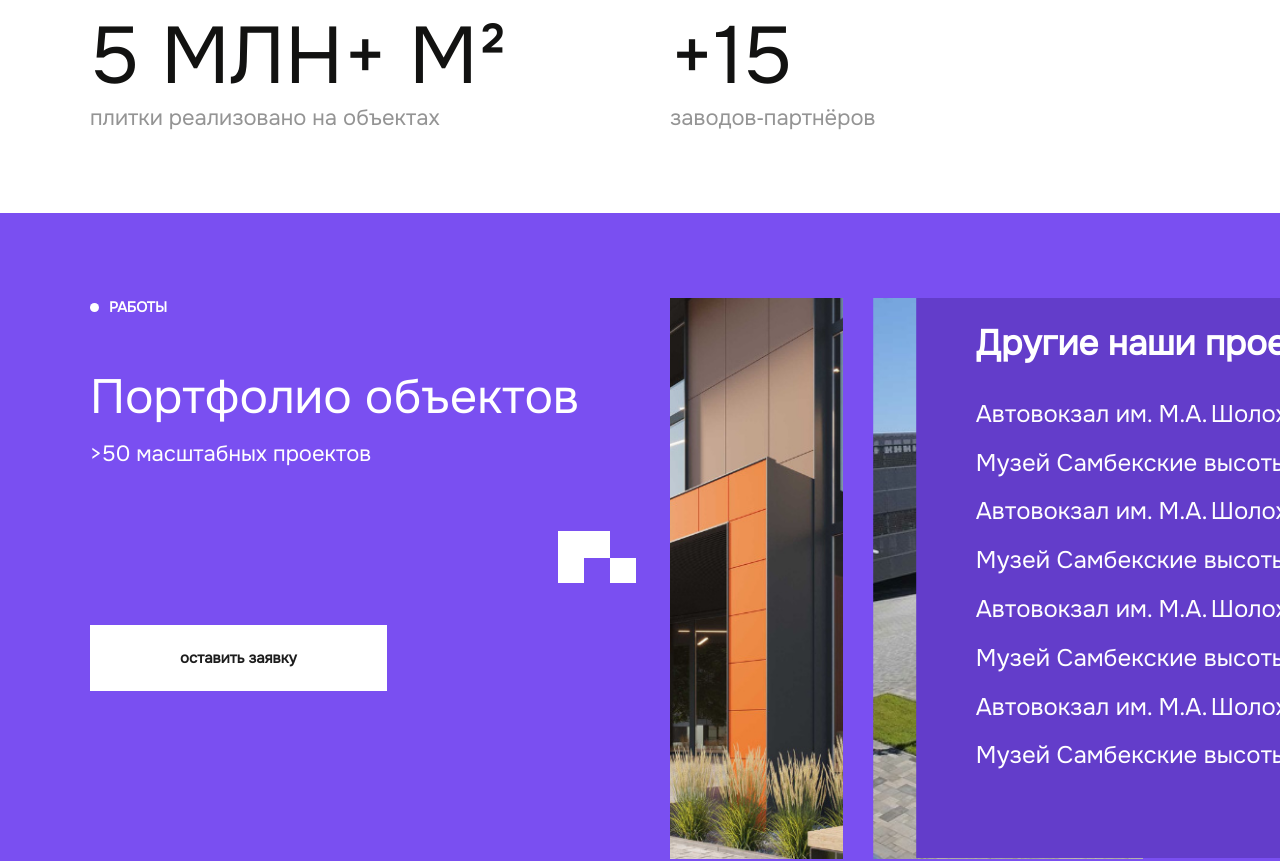
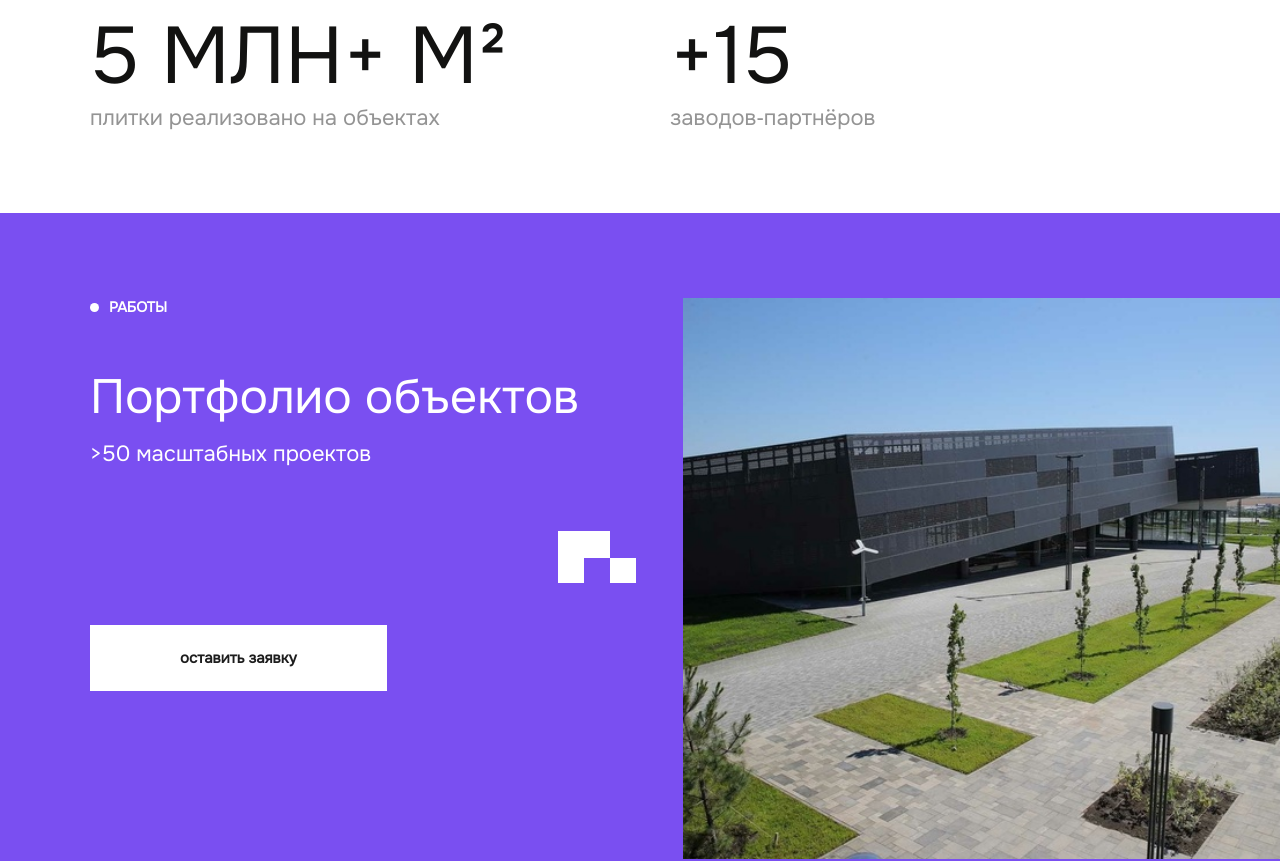
Before and after one commit to klavrenuk/nika, a Vue app: page / in a window 1280 px wide. Shown: the part 2366-3227 px from the top of the page. Built offline with nearby package versions, Linux system fonts and the light colour scheme; a web font is replaced by a local one; what vue-yandex-maps would draw is missing.

Commit message:
Slider: сделал логику

```diff
--- a/src/components/portfolio/PortfolioSlider.vue
+++ b/src/components/portfolio/PortfolioSlider.vue
@@ -19,17 +19,11 @@
 </template>
 
 <script>
-// Import Swiper Vue.js components
 import { Swiper, SwiperSlide } from 'swiper/vue';
-
-// Import Swiper styles
 import 'swiper/css';
 import 'swiper/css/pagination';
 import 'swiper/css/autoplay';
-
 import PortfolioSliderCustom from './PortfolioSliderCustom.vue';
-
-// import required modules
 import { Pagination, Autoplay } from 'swiper/modules';
 
 export default {
@@ -38,16 +32,14 @@ export default {
         SwiperSlide,
         PortfolioSliderCustom
     },
-
     props: {
         list: {
             type: Array
         }
     },
-
     setup() {
         return {
-            modules: [Pagination, Autoplay], // 添加 Autoplay 模块
+            modules: [Pagination, Autoplay],
         };
     },
 };
@@ -60,36 +52,7 @@ export default {
 }
 
 .swiper-slide {
-    /* Center slide text vertically */
-    display: flex;
-    justify-content: center;
-    align-items: center;
-}
-
-.swiper-slide img {
-    display: block;
-    width: 100%;
-    height: 100%;
-    object-fit: cover;
-}
-
-.swiper-slide {
-    width: 60%;
-}
-
-.swiper-slide:nth-child(2n) {
-    width: 40%;
-}
-
-.swiper-slide:nth-child(3n) {
-    width: 20%;
-}
-
-.slider-item {
-    display: inline-block;
-}
-
-.swiper-slide {
+    width: 650px !important;
     display: flex;
     justify-content: center;
     align-items: center;
@@ -101,6 +64,11 @@ export default {
     width: 100%;
     height: 100%;
     object-fit: cover;
+}
+
+.slider-item {
+    display: inline-block;
+    width: 100%;
 }
 
 .portfolio__wrap-title {
@@ -121,5 +89,7 @@ export default {
 
 .slider-item__img {
     height: 561px !important;
+    width: 100% !important;
+    object-fit: cover;
 }
 </style>
```
